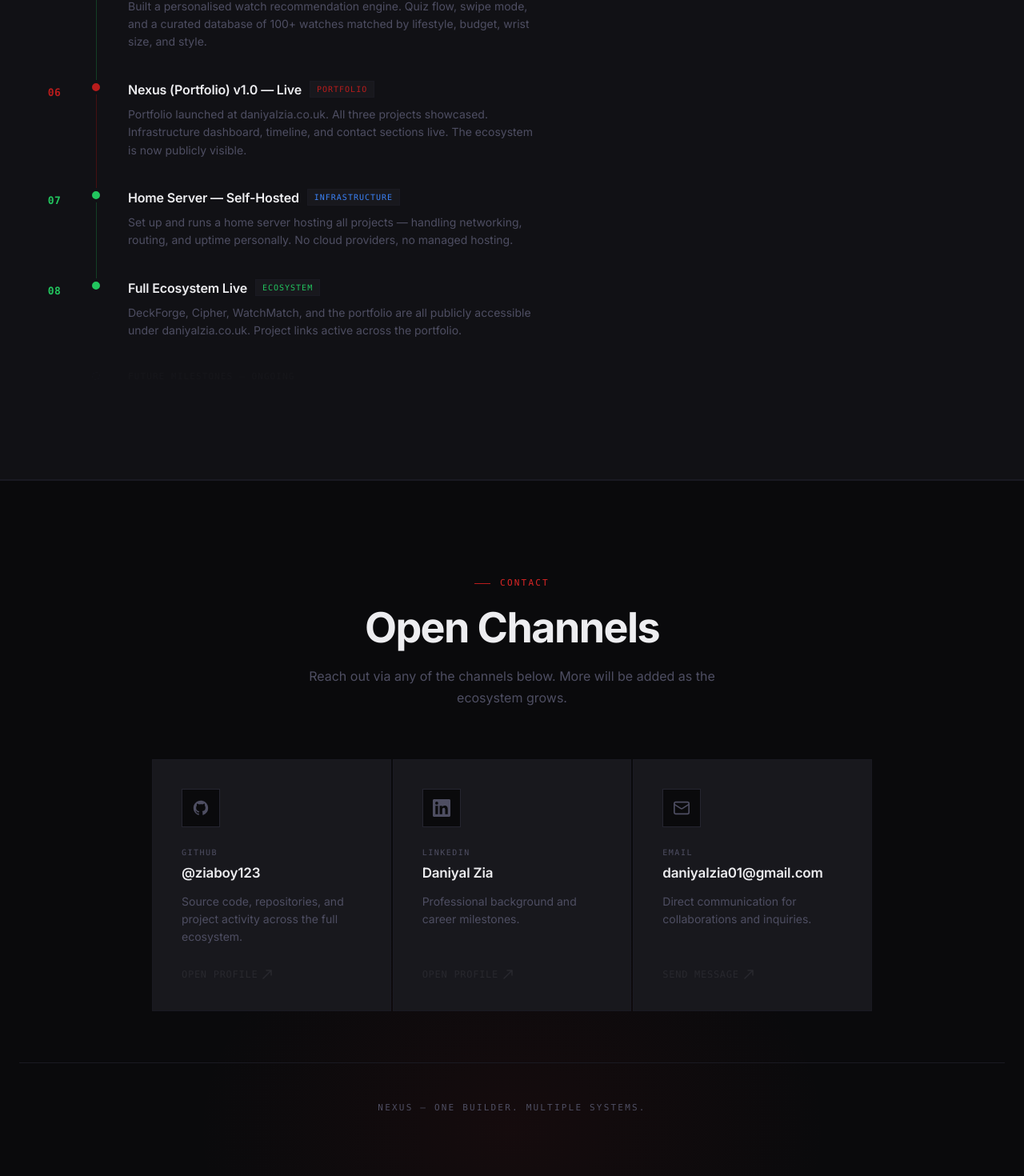
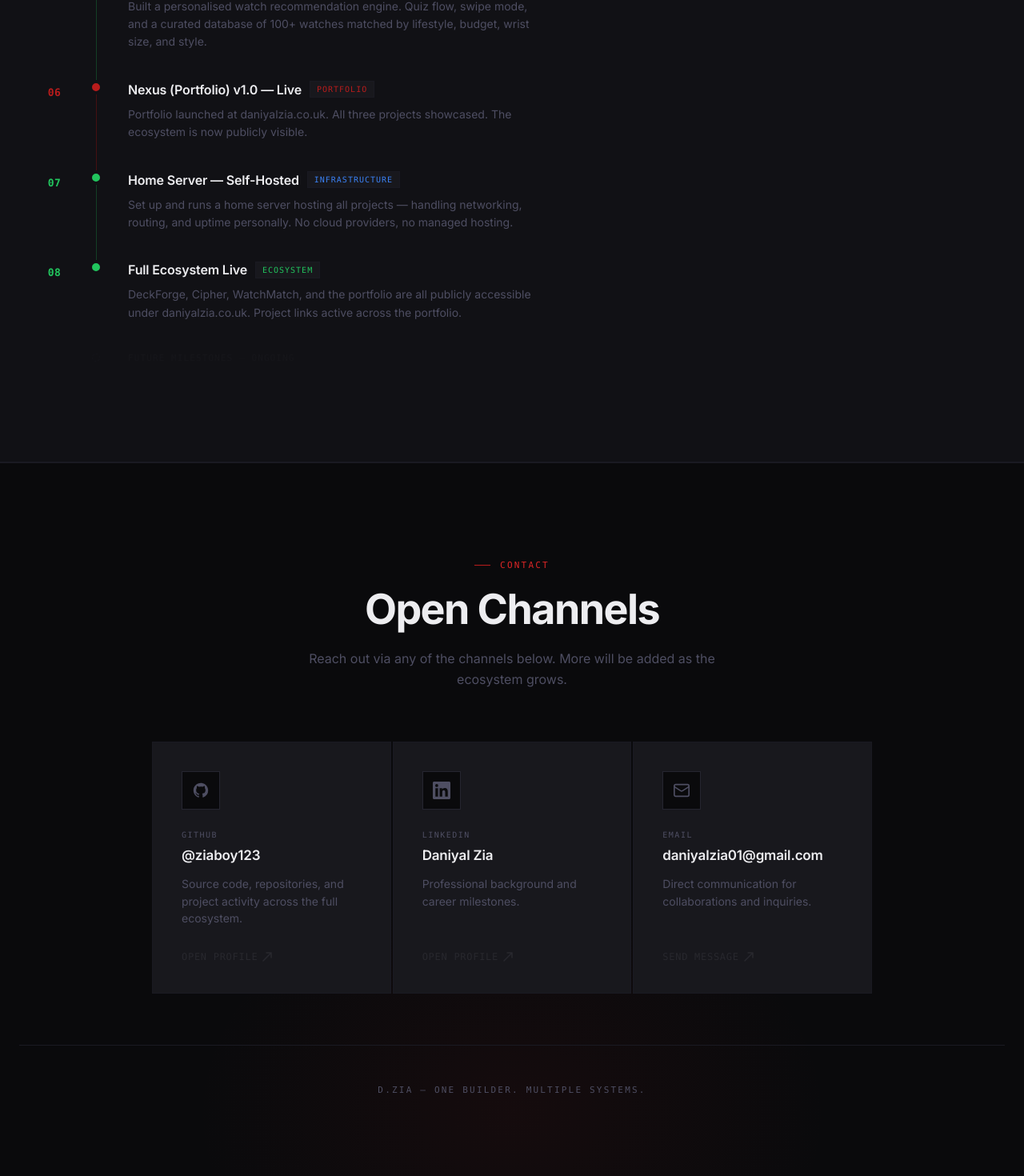
Before and after one commit to ziaboy123/portfolio, a Next.js app: page / in a window 1280 px wide. Shown: the part 4600-6070 px from the top of the page at 80% size. Built offline with nearby package versions, Linux system fonts and the light colour scheme.

Commit message:
Fix timeline event 06 description; replace NEXUS with D.ZIA in contact tagline

```diff
--- a/components/sections/Contact.jsx
+++ b/components/sections/Contact.jsx
@@ -260,7 +260,7 @@ export default function Contact() {
               color: 'var(--text-muted)',
             }}
           >
-            NEXUS — ONE BUILDER. MULTIPLE SYSTEMS.
+            D.ZIA — ONE BUILDER. MULTIPLE SYSTEMS.
           </div>
         </div>
       </div>
--- a/components/sections/Timeline.jsx
+++ b/components/sections/Timeline.jsx
@@ -64,7 +64,7 @@ const EVENTS = [
     seq: '06',
     type: 'milestone',
     title: 'Nexus (Portfolio) v1.0 — Live',
-    description: 'Portfolio launched at daniyalzia.co.uk. All three projects showcased. Infrastructure dashboard, timeline, and contact sections live. The ecosystem is now publicly visible.',
+    description: 'Portfolio launched at daniyalzia.co.uk. All three projects showcased. The ecosystem is now publicly visible.',
     tag: 'Portfolio',
     project: 'NEXUS',
   },
```
